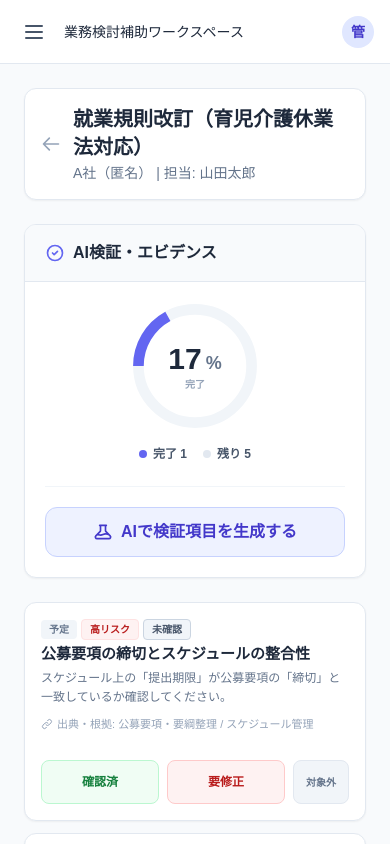
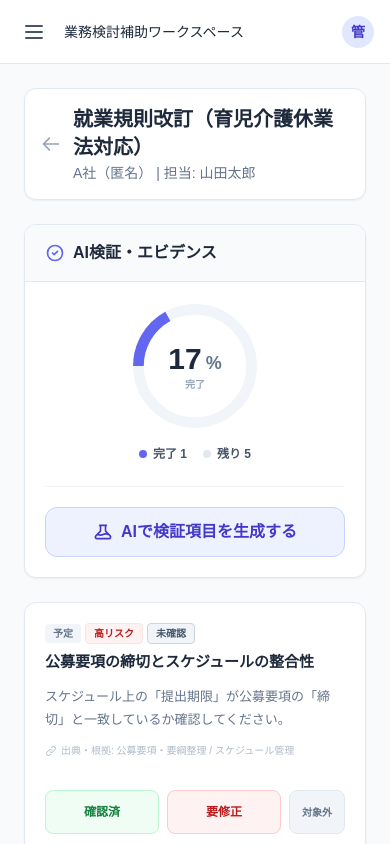
Before and after one commit to uw1g48h31wj4xxa33ffa-eng/practice-assistant-v2, a Next.js app: page /cases/1/ai-evidence in a window 390 px wide. Both pictures are taken after a click on the button "AIで検証項目を生成する". Built offline with nearby package versions, Linux system fonts and the light colour scheme.

Commit message:
style: adjust AI evidence page layout for mobile and disable sticky scroll

```diff
--- a/src/app/cases/[id]/ai-evidence/page.tsx
+++ b/src/app/cases/[id]/ai-evidence/page.tsx
@@ -175,7 +175,7 @@ export default function AIEvidencePage() {
       <div className="grid grid-cols-1 lg:grid-cols-3 gap-6">
         {/* 左側: サマリー＆進捗 */}
         <div className="space-y-6">
-          <div className="bg-white rounded-xl border border-slate-200 shadow-sm overflow-hidden sticky top-6">
+          <div className="bg-white rounded-xl border border-slate-200 shadow-sm overflow-hidden">
             <div className="bg-slate-50 px-5 py-4 border-b border-slate-200">
               <h2 className="font-bold text-slate-800 flex items-center gap-2">
                 <svg className="w-5 h-5 text-indigo-500" fill="none" viewBox="0 0 24 24" stroke="currentColor">
@@ -281,13 +281,13 @@ export default function AIEvidencePage() {
           {totalItems > 0 ? (
             <div className="flex flex-col gap-3">
               {evidenceItems.map(item => (
-                <div key={item.id} id={`evidence-card-${item.id}`} className={`bg-white p-4 rounded-xl border shadow-sm transition-colors ${
+                <div key={item.id} id={`evidence-card-${item.id}`} className={`bg-white p-5 sm:p-6 rounded-xl border shadow-sm transition-colors ${
                   item.status === 'verified' || item.status === 'not_applicable' ? 'border-slate-200 opacity-75' :
                   item.status === 'needs_revision' ? 'border-red-300 bg-red-50/30' : 'border-slate-200 hover:border-indigo-100'
                 }`}>
-                  <div className="flex flex-col xl:flex-row xl:items-start justify-between gap-4">
+                  <div className="flex flex-col xl:flex-row xl:items-start justify-between gap-5 sm:gap-4">
                     <div className="flex-1 min-w-0">
-                      <div className="flex flex-col gap-1 mb-1">
+                      <div className="flex flex-col gap-2 mb-3">
                         <div className="flex flex-wrap items-center gap-1">
                           <span className="text-[10px] font-bold text-slate-500 bg-slate-100 px-2 py-0.5 rounded shrink-0">
                             {getCategoryLabel(item.category)}
@@ -310,10 +310,10 @@ export default function AIEvidencePage() {
                           item.status === 'verified' || item.status === 'not_applicable' ? 'text-slate-500' : 'text-slate-800'
                         }`}>{item.title}</h4>
                       </div>
-                      <p className="text-xs text-slate-500 mb-2 leading-relaxed">{item.summary}</p>
+                      <p className="text-[13px] sm:text-xs text-slate-500 mb-2 leading-[1.8] sm:leading-relaxed line-clamp-3 sm:line-clamp-none">{item.summary}</p>
 
                       {item.sourceReference && (
-                        <div className="flex items-center gap-1 text-[11px] text-slate-400 mt-2">
+                        <div className="flex items-center gap-1 text-[10px] text-slate-400 opacity-75 mt-3">
                           <svg className="w-3 h-3" fill="none" viewBox="0 0 24 24" stroke="currentColor">
                             <path strokeLinecap="round" strokeLinejoin="round" strokeWidth={2} d="M13.828 10.172a4 4 0 00-5.656 0l-4 4a4 4 0 105.656 5.656l1.102-1.101m-.758-4.899a4 4 0 005.656 0l4-4a4 4 0 00-5.656-5.656l-1.1 1.1" />
                           </svg>
```
